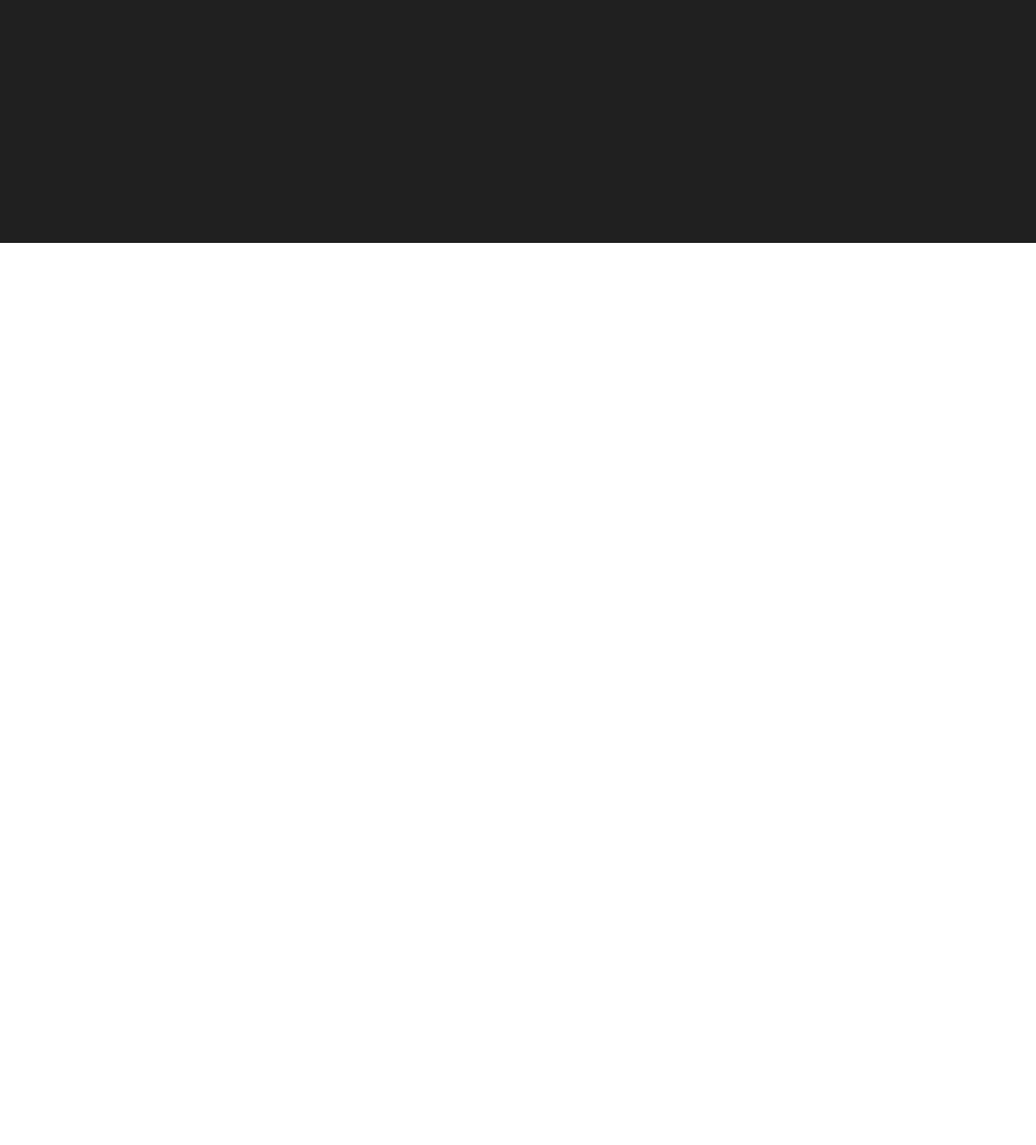
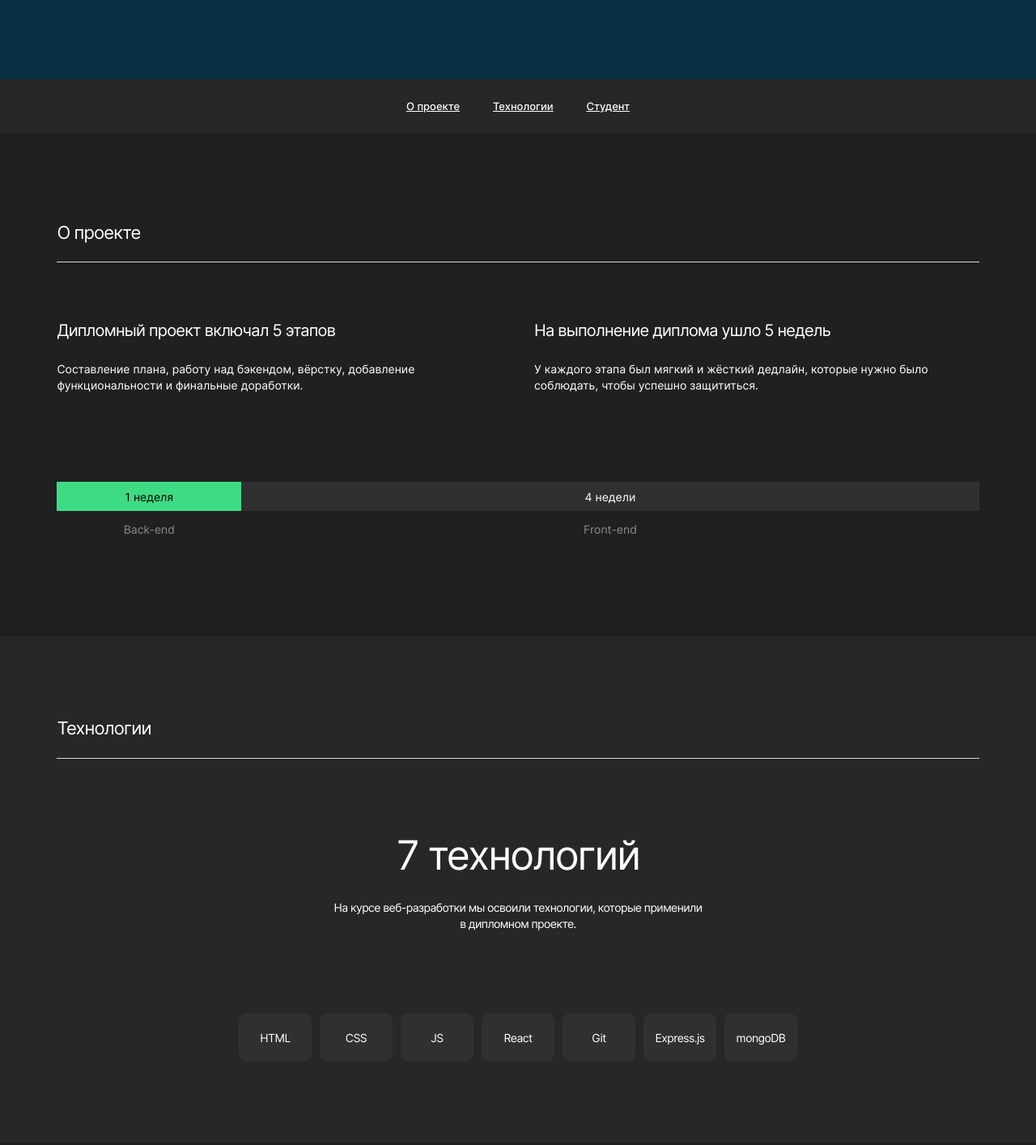
Before and after one commit to yaanab/movies-explorer-frontend2, a React app in the folder movies-explorer-frontend/: page / in a window 1280 px wide. Shown: the part 500-1914 px from the top of the page at 81% size. Before the commit the page ends 800 px from the top, so only its background shows below. Built offline with nearby package versions, Linux system fonts and the light colour scheme.

Commit message:
feat: добавлен цвет фона

```diff
--- a/movies-explorer-frontend/src/components/App/App.js
+++ b/movies-explorer-frontend/src/components/App/App.js
@@ -1,13 +1,7 @@
 import React, { useEffect, useState } from 'react';
 import { Route, Switch, Redirect, withRouter, useHistory } from 'react-router-dom';
 import '../../index.css';
-import Header from '../Header/Header';
-import Footer from '../Footer/Footer';
-import Promo from '../Promo/Promo';
-import NavTab from '../NavTab/NavTab';
-import AboutProject from '../AboutProject/AboutProject';
-import Techs from '../Techs/Techs';
-import AboutMe from '../AboutMe/AboutMe';
+
 import Main from '../Main/Main';
 import Movies from '../Movies/Movies';
 import SavedMovies from '../SavedMovies/SavedMovies';
@@ -29,14 +23,15 @@ function App() {
         {/* <AboutProject /> */}
         {/* <Techs /> */}
         {/* <AboutMe /> */}
-        <Footer />
+        {/* <Footer /> */}
 
 
 
-        {/* <Switch>
+        <Switch>
           <Route exact path="/">
             <Main />
-          </Route> */}
+          </Route>
+        </Switch>
         {/* <Route path="/movies">
             <Movies />
           </Route>
--- a/movies-explorer-frontend/src/components/Main/Main.js
+++ b/movies-explorer-frontend/src/components/Main/Main.js
@@ -1,9 +1,23 @@
+import Header from '../Header/Header';
 import Promo from '../Promo/Promo';
+import NavTab from '../NavTab/NavTab';
+import AboutProject from '../AboutProject/AboutProject';
+import Techs from '../Techs/Techs';
+import AboutMe from '../AboutMe/AboutMe';
+import Footer from '../Footer/Footer';
 
 function Main() {
-    return (
+  return (
+    <>
+      <Header />
       <Promo />
-    )
+      <NavTab />
+      <AboutProject />
+      <Techs />
+      <AboutMe />
+      <Footer />
+    </>
+  )
 }
 
 export default Main;
--- a/movies-explorer-frontend/src/components/Techs/Techs.css
+++ b/movies-explorer-frontend/src/components/Techs/Techs.css
@@ -1,3 +1,7 @@
+.techs__block {
+  background-color: #272727;
+}
+
 .techs__content {
   margin: 0 auto;
   display: flex;
--- a/movies-explorer-frontend/src/components/Techs/Techs.js
+++ b/movies-explorer-frontend/src/components/Techs/Techs.js
@@ -1,6 +1,7 @@
 function Techs() {
   return (
-    <div className="techs__content">
+    <div className="techs__block">
+      <article className="techs__content">
         <h2 className="techs__title">Технологии</h2>
         <h3 className="techs__subtitle">7 технологий</h3>
         <p className="techs__text">
@@ -15,8 +16,8 @@ function Techs() {
           <p className="tech_type">Express.js</p>
           <p className="tech_type">mongoDB</p>
         </div>
+      </article>
     </div>
-
   );
 }
 
```
Lines whose indentation alone changed are shown as unchanged.
